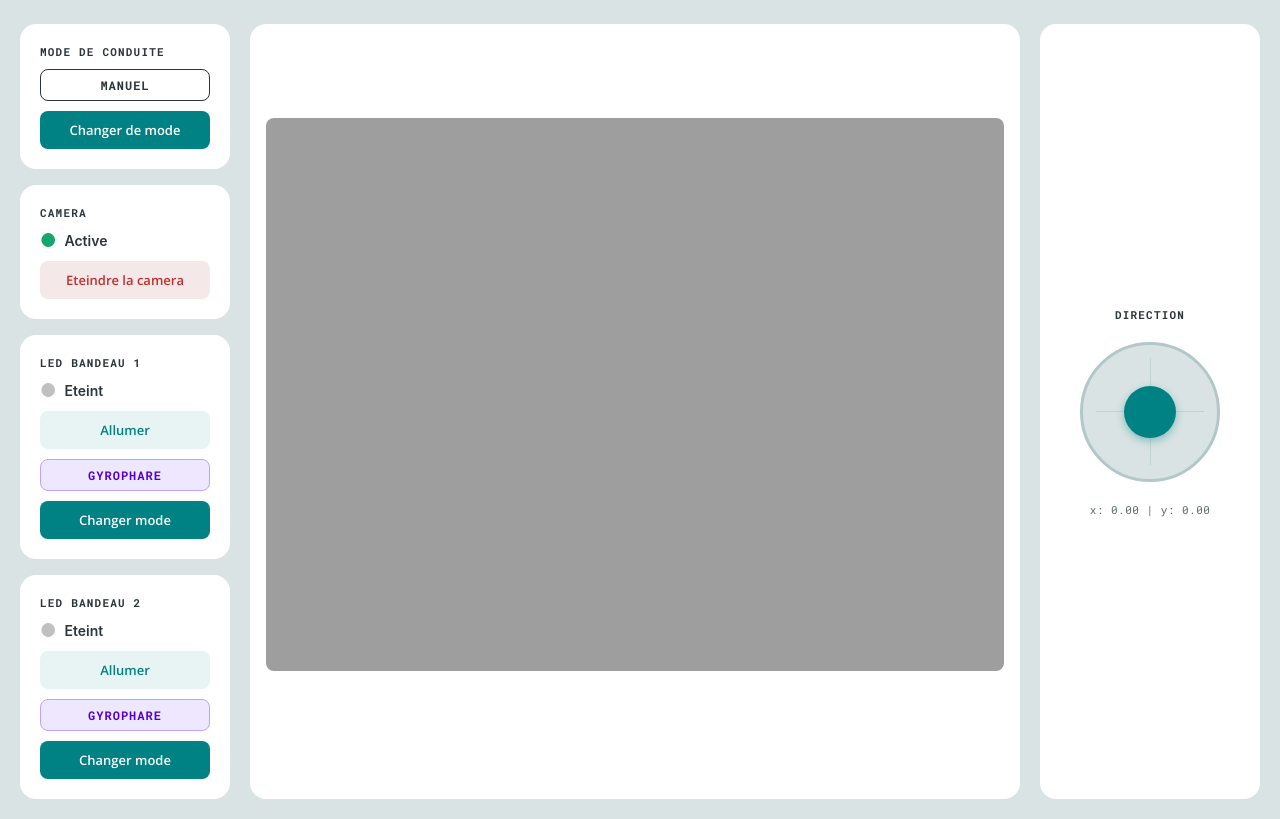
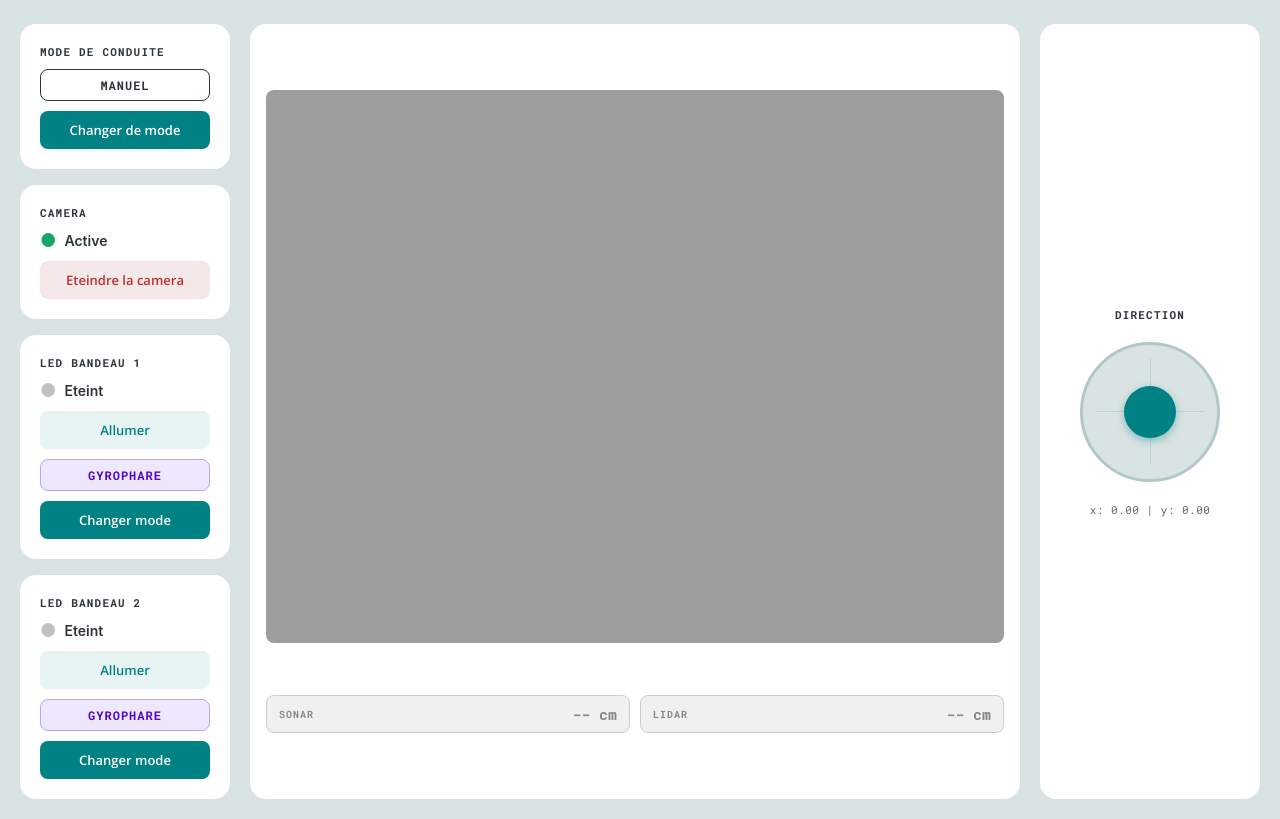
Before and after one commit to YuryEr/Vehicule-Teleguide-Autonome, a Flask app: page / in a window 1280 px wide. Shown: the part 56-875 px from the top of the page. Run offline with Flask 3, Linux system fonts and the light colour scheme.

Commit message:
Test TF luna and sonar

```diff
--- a/assets/app.js
+++ b/assets/app.js
@@ -509,3 +509,33 @@ socket.on('etat_lignes', (data) => {
     detectionsActives.lignes = data.detecte ? 'Lignes detectees' : null;
     mettreAJourDetectionTexte();
 });
+
+
+// ======================== Capteurs de distance ========================
+// Seuils d'alerte (cm) : <= DANGER rouge, <= PRUDENCE orange, sinon vert.
+const CAPTEUR_SEUIL_DANGER   = 20;
+const CAPTEUR_SEUIL_PRUDENCE = 50;
+
+function afficherCapteur(prefixe, valeurCm) {
+    const bloc  = document.getElementById(`capteur-${prefixe}`);
+    const champ = document.getElementById(`valeur-${prefixe}`);
+    if (!bloc || !champ) return;
+
+    // null (Bridge indispo) ou -1 (lecture MCU invalide) => inconnu
+    if (valeurCm === null || valeurCm === undefined || valeurCm < 0) {
+        champ.textContent = '-- cm';
+        bloc.className    = 'capteur capteur-inconnu';
+        return;
+    }
+
+    champ.textContent = `${valeurCm} cm`;
+    let etat = 'capteur-ok';
+    if (valeurCm <= CAPTEUR_SEUIL_DANGER)        etat = 'capteur-danger';
+    else if (valeurCm <= CAPTEUR_SEUIL_PRUDENCE) etat = 'capteur-prudence';
+    bloc.className = `capteur ${etat}`;
+}
+
+socket.on('etat_capteurs', (data) => {
+    afficherCapteur('sonar', data.sonar_cm);
+    afficherCapteur('lidar', data.lidar_cm);
+});
--- a/assets/index.html
+++ b/assets/index.html
@@ -108,6 +108,18 @@
             </div>
             <p id="detection-texte" style="margin:0.5rem 0 0;
             font-size:0.85rem;color:#ccc;min-height:1.2em;"></p>
+
+            <!-- Distances mesurees (sonar + lidar) -->
+            <div id="panneau-capteurs">
+                <div class="capteur capteur-inconnu" id="capteur-sonar">
+                    <span class="capteur-nom">SONAR</span>
+                    <span class="capteur-valeur" id="valeur-sonar">-- cm</span>
+                </div>
+                <div class="capteur capteur-inconnu" id="capteur-lidar">
+                    <span class="capteur-nom">LIDAR</span>
+                    <span class="capteur-valeur" id="valeur-lidar">-- cm</span>
+                </div>
+            </div>
         </div>
 
         <!-- COLONNE DROITE : Joystick -->
--- a/assets/style.css
+++ b/assets/style.css
@@ -450,3 +450,34 @@ body {
 .feu-vert     { background: #16a34a; color: #fff; }
 .lignes-ok    { background: #1d4ed8; color: #fff; }
 .lignes-non   { background: #333; color: #999; }
+
+/* ----------------------------------------------------------------
+   CAPTEURS DE DISTANCE (sonar + lidar)
+---------------------------------------------------------------- */
+#panneau-capteurs {
+    display: flex;
+    gap: 10px;
+    width: 100%;
+    margin-top: 8px;
+}
+
+.capteur {
+    flex: 1;
+    display: flex;
+    align-items: center;
+    justify-content: space-between;
+    gap: 8px;
+    padding: 8px 12px;
+    border-radius: 8px;
+    border: 1px solid;
+    font-family: "Roboto Mono", monospace;
+    transition: background 0.2s, color 0.2s, border-color 0.2s;
+}
+
+.capteur-nom    { font-size: 10px; font-weight: 700; letter-spacing: 1px; }
+.capteur-valeur { font-size: 15px; font-weight: 700; }
+
+.capteur-inconnu  { background: #F0F0F0; color: #888;    border-color: #CCC;    }
+.capteur-ok       { background: #E8F4EC; color: #16A56A; border-color: #A8DCC0; }
+.capteur-prudence { background: #FFF5E0; color: #A06000; border-color: #FFD080; }
+.capteur-danger   { background: #F9E3E3; color: #C03030; border-color: #E8A8A8; }
--- a/python/serveur_web.py
+++ b/python/serveur_web.py
@@ -160,6 +160,23 @@ def _tache_vision():
         if frame is not None:
             bv.traiter(frame)
         socketio.sleep(0.05)
+
+
+# ======================== Capteurs de distance (sonar + lidar) ========================
+
+def _tache_capteurs():
+    """Interroge le MCU pour les distances sonar/lidar et les pousse a l'UI.
+
+    Le MCU met les mesures en cache (lecture non bloquante cote sketch) ;
+    ici on se contente de les relire via le Bridge et de les diffuser aux
+    clients web, comme pour la vision (etat_feu / etat_lignes).
+    """
+    while True:
+        socketio.emit('etat_capteurs', {
+            'sonar_cm': comm_bridge.lire_sonar_cm(),
+            'lidar_cm': comm_bridge.lire_lidar_cm(),
+        })
+        socketio.sleep(0.15)
 
 # ======================== Socket — Connexion ========================
 
@@ -414,4 +431,5 @@ def demarrer_serveur():
     print(f"[web] Serveur demarre sur http://0.0.0.0:{PORT_WEB}")
     socketio.start_background_task(_tache_capture)
     socketio.start_background_task(_tache_vision)
+    socketio.start_background_task(_tache_capteurs)
     socketio.run(app, host='0.0.0.0', port=PORT_WEB, debug=False)
```
Also changed, not shown: python/comm_bridge.py (+22 -0 lines), python/main.py (+28 -5 lines), 2 other files.
